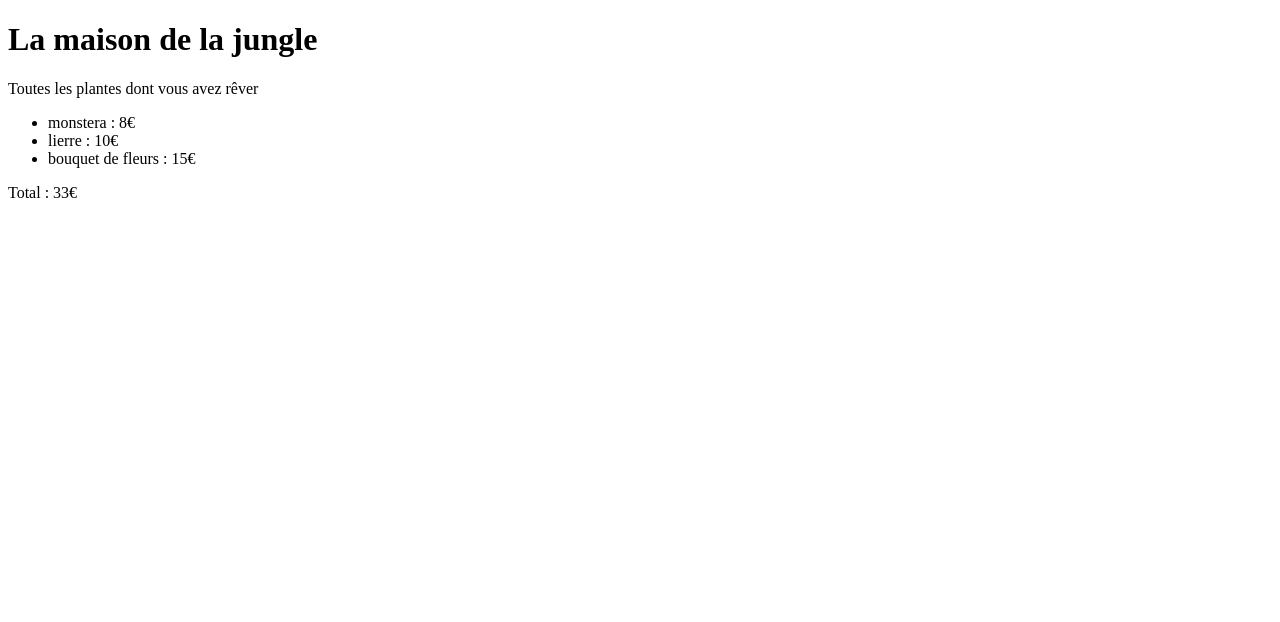
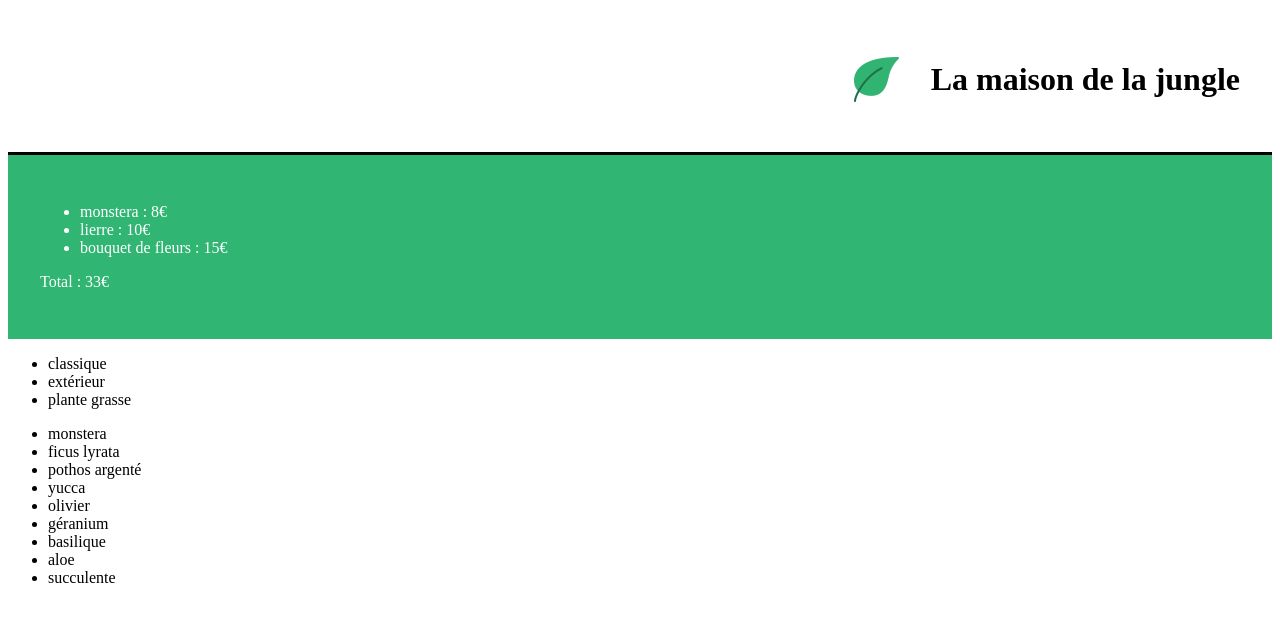
Before and after one commit to Spyros-Zaboukis/Flowershop-React-Js, a React (Create React App) app: page / in a window 1280 px wide. Shown: the top 622 px of the page. Built offline with nearby package versions, Linux system fonts and the light colour scheme.

Commit message:
send reduce(data)

```diff
--- a/src/Components/App.js
+++ b/src/Components/App.js
@@ -1,12 +1,14 @@
 import Banner from './Banner'
 import Cart from './Cart';
 import React from 'react';
+import ShoppingList from './ShoppingList';
 function App() {
 
   return (
     <div className="App">
         <Banner/>
         <Cart/>
+        <ShoppingList/>
     </div>
   );
 }
--- a/src/Components/Banner.js
+++ b/src/Components/Banner.js
@@ -1,11 +1,11 @@
-import Header from './Header'
-import Description from './Description'
+import '../styles/Banner.css'
+import logo from '../assets/logo.png'
 
 function Banner(){
     return(
-        <div className='banner'>
-            <Header/>
-            <Description/>
+        <div className='lmj-banner'>
+            <img src={logo} alt="logo de la maison de la jungle" className='lmj-logo'/>
+            <h1 className="lmj-title">La maison de la jungle</h1>
         </div>
     )
 }
--- a/src/Components/Cart.js
+++ b/src/Components/Cart.js
@@ -1,3 +1,5 @@
+import '../styles/Cart.css'
+
 function Cart(){
 
     let monsteraPrice = 8 ;
@@ -5,7 +7,7 @@ function Cart(){
     let bouquetDeFleurPrice = 15 ;
 
     return(
-        <div>
+        <div className='lmj-cart'>
             <ul>
                 <li>monstera : {monsteraPrice}€ </li>
                 <li>lierre : {lierrePrice}€ </li>
--- a/src/Components/Description.js
+++ /dev/null
@@ -1,10 +0,0 @@
-function Description(){
-
-    let descriptionText = "Toutes les plantes dont vous avez rêver";
-
-    return(
-        <p> {descriptionText} </p>
-    )
-}
-
-export default Description
--- a/src/Components/Header.js
+++ /dev/null
@@ -1,7 +0,0 @@
-function Header(){
-    return(
-        <h1 className="h1Title">La maison de la jungle</h1>
-    )
-}
-
-export default Header;
--- /dev/null
+++ b/src/Components/ShoppingList.js
@@ -0,0 +1,35 @@
+import { plantList } from '../datas/plantList'
+
+
+function ShoppingList(){
+
+
+    let categoryPlant = plantList.reduce(
+        (acc,plant) =>
+        acc.includes(plant.category) ? acc : acc.concat(plant.category) , []
+    )
+
+
+    return(
+        <div>
+
+
+        <ul>
+            {categoryPlant.map((cat)=>(
+                <li key={cat} > {cat} </li>
+            ))}
+        </ul>
+
+
+        <ul>
+            { plantList.map((plant, index)=>(
+                <li key={`plantList-${plant.name}-${index}`} >{plant.name}</li>
+            )) }
+        </ul>
+
+
+        </div>
+    )
+}
+
+export default ShoppingList
--- /dev/null
+++ b/src/datas/plantList.js
@@ -0,0 +1,47 @@
+export const plantList = [
+	{
+		name: 'monstera',
+		category: 'classique',
+		id: '1ed'
+	},
+	{
+		name: 'ficus lyrata',
+		category: 'classique',
+		id: '2ab'
+	},
+	{
+		name: 'pothos argenté',
+		category: 'classique',
+		id: '3sd'
+	},
+	{
+		name: 'yucca',
+		category: 'classique',
+		id: '4kk'
+	},
+	{
+		name: 'olivier',
+		category: 'extérieur',
+		id: '5pl'
+	},
+	{
+		name: 'géranium',
+		category: 'extérieur',
+		id: '6uo'
+	},
+	{
+		name: 'basilique',
+		category: 'extérieur',
+		id: '7ie'
+	},
+	{
+		name: 'aloe',
+		category: 'plante grasse',
+		id: '8fp'
+	},
+	{
+		name: 'succulente',
+		category: 'plante grasse',
+		id: '9vn'
+	}
+]
--- a/src/index.js
+++ b/src/index.js
@@ -1,6 +1,6 @@
 import React from 'react';
 import ReactDOM from 'react-dom/client';
-import App from './Components/App';
+import App from './components/App';
 
 
 const root = ReactDOM.createRoot(document.getElementById('root'));
--- /dev/null
+++ b/src/styles/Banner.css
@@ -0,0 +1,20 @@
+
+.lmj-banner {
+	color: black;
+	text-align: right;
+	padding: 32px;
+	border-bottom: solid 3px black;
+	display: flex;
+	justify-content: flex-end;
+	flex-direction: row;
+	align-items: center;
+}
+
+.lmj-title {
+	padding-left: 32px;
+}
+
+.lmj-logo {
+	height: 45px;
+	width: 45px;
+}
--- /dev/null
+++ b/src/styles/Cart.css
@@ -0,0 +1,5 @@
+.lmj-cart {
+	color: white;
+	background-color: #31b572;
+	padding: 32px;
+}
```
Also changed, not shown: src/assets/logo.png (added), src/styles/index.css (added), 1 other file (tests, documents, lock files or other folders).
